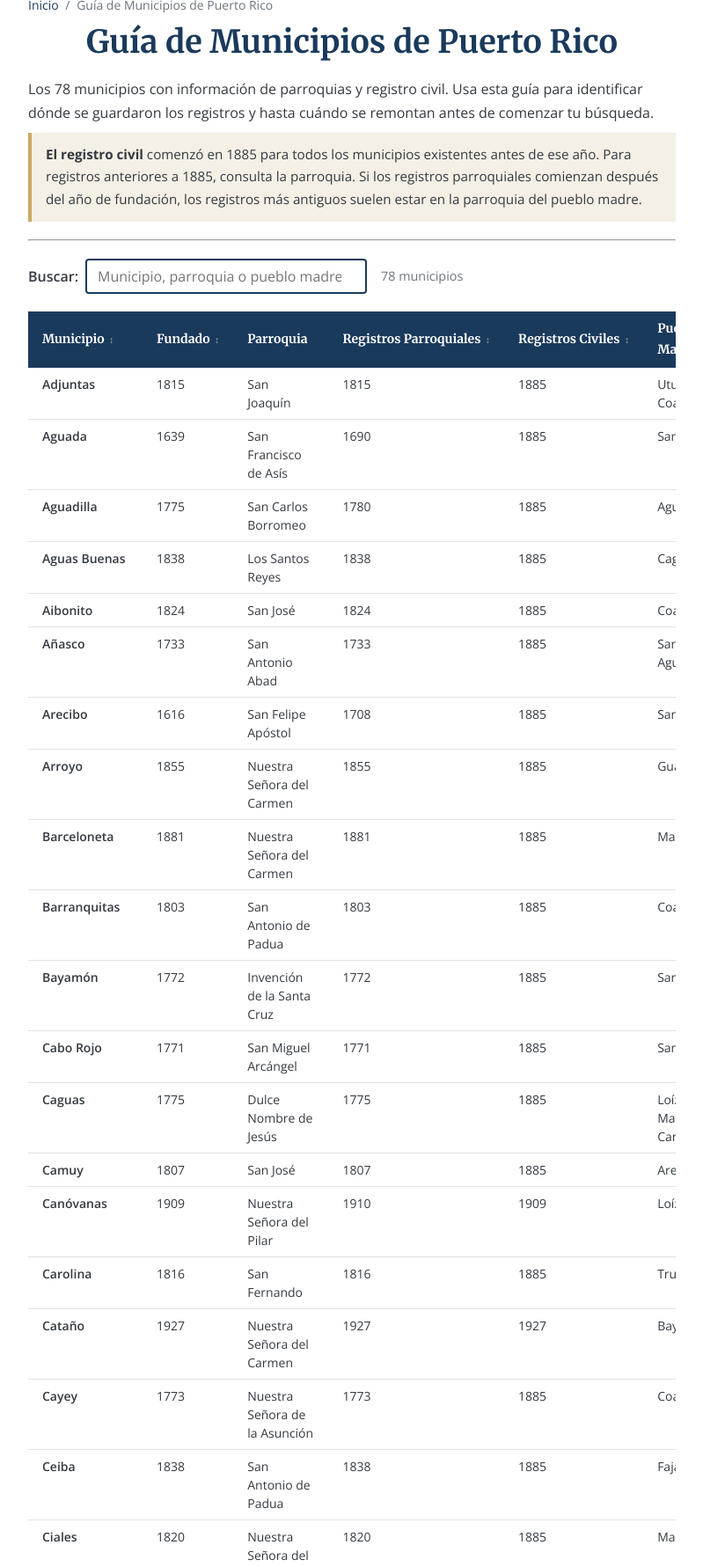
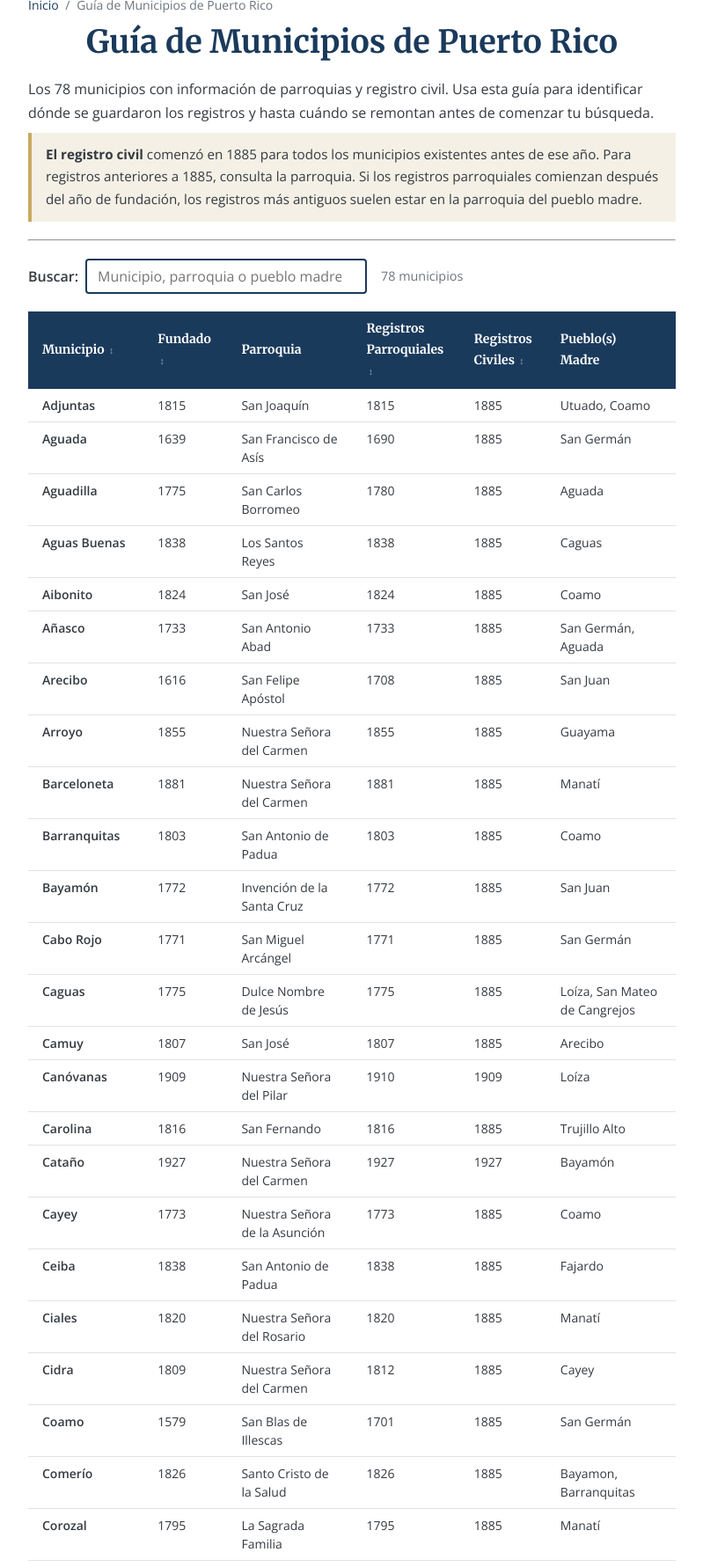
Before and after one commit to SylviaVargas/puertoricangenealogygroup, a Jekyll site: the page built from es/herramientas/guia-municipios/index.html, in a window 1280 px wide, cut to the strip 134-1915 px from the top of the page. Shown: the whole strip at 88% size, without its empty margins (240-1039 px from the left). Built offline with Jekyll 4.4.1, drawn with Linux system fonts in a browser that asks for light colours; some of the changed text lies outside the part shown.

Commit message:
Spanish municipios

```diff
--- a/es/herramientas/guia-municipios/index.html
+++ b/es/herramientas/guia-municipios/index.html
@@ -30,9 +30,9 @@ last_modified_at: 2026-03-01
         <th class="sortable" data-col="0">Municipio <span class="sort-icon" aria-hidden="true">↕</span></th>
         <th class="sortable" data-col="1">Fundado <span class="sort-icon" aria-hidden="true">↕</span></th>
         <th>Parroquia</th>
-        <th class="sortable" data-col="3">Registros Parroquiales <span class="sort-icon" aria-hidden="true">↕</span></th>
-        <th class="sortable" data-col="4">Registros Civiles <span class="sort-icon" aria-hidden="true">↕</span></th>
-        <th>Pueblo(s) Madre</th>
+        <th class="sortable" data-col="3">Registros<br>Parroquiales <span class="sort-icon" aria-hidden="true">↕</span></th>
+        <th class="sortable" data-col="4">Registros<br>Civiles <span class="sort-icon" aria-hidden="true">↕</span></th>
+        <th>Pueblo(s)<br>Madre</th>
       </tr>
     </thead>
     <tbody>
@@ -121,7 +121,6 @@ last_modified_at: 2026-03-01
   #muni-table th.sortable {
     cursor: pointer;
     user-select: none;
-    white-space: nowrap;
   }
   #muni-table th.sortable:hover {
     background: #2a5a8c;
```
Also changed, not shown: other parts of es/herramientas/guia-municipios/index.html (+1 -1 lines), es/herramientas.md (+1 -0 lines), tools.md (+1 -0 lines), tools/municipality-guide/index.html (+4 -5 lines), 2 other files.
